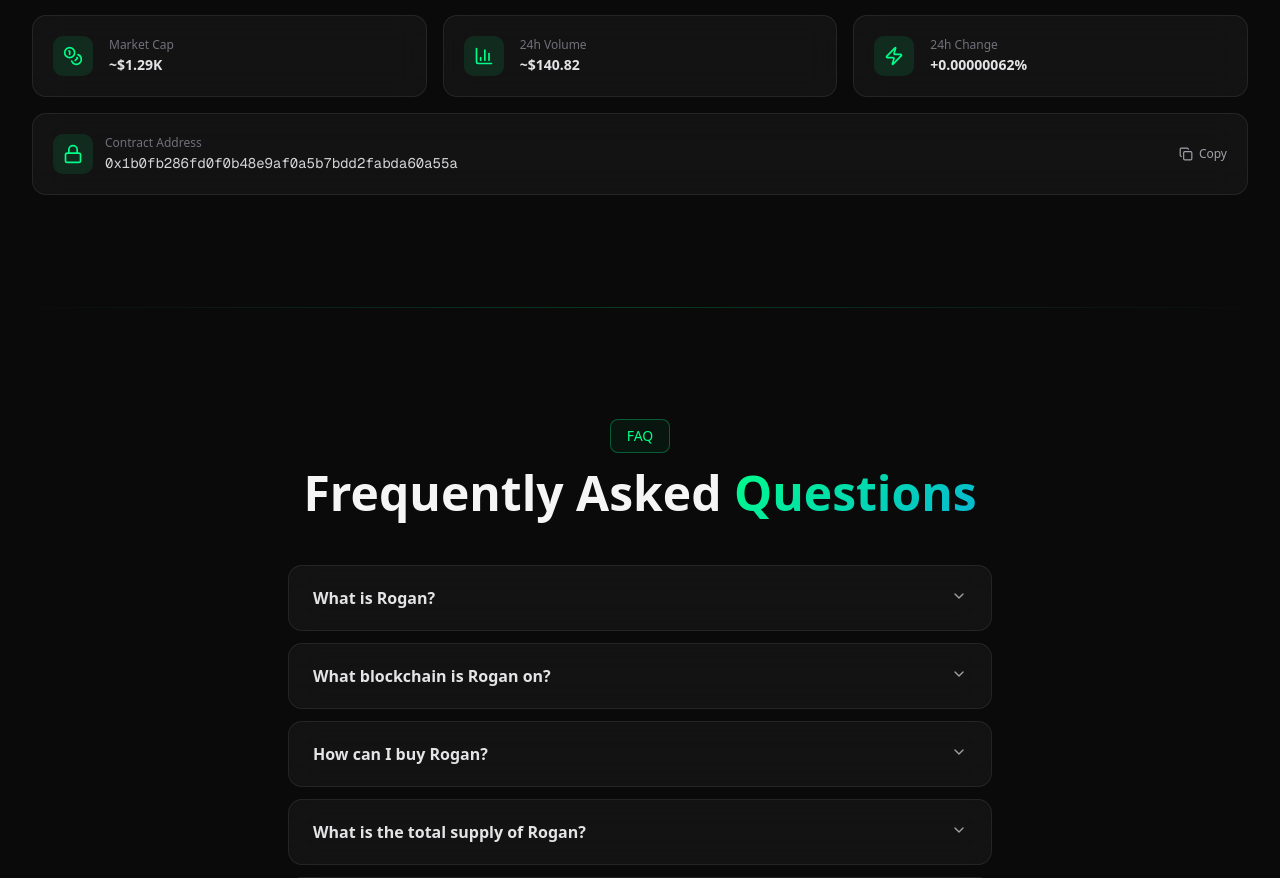
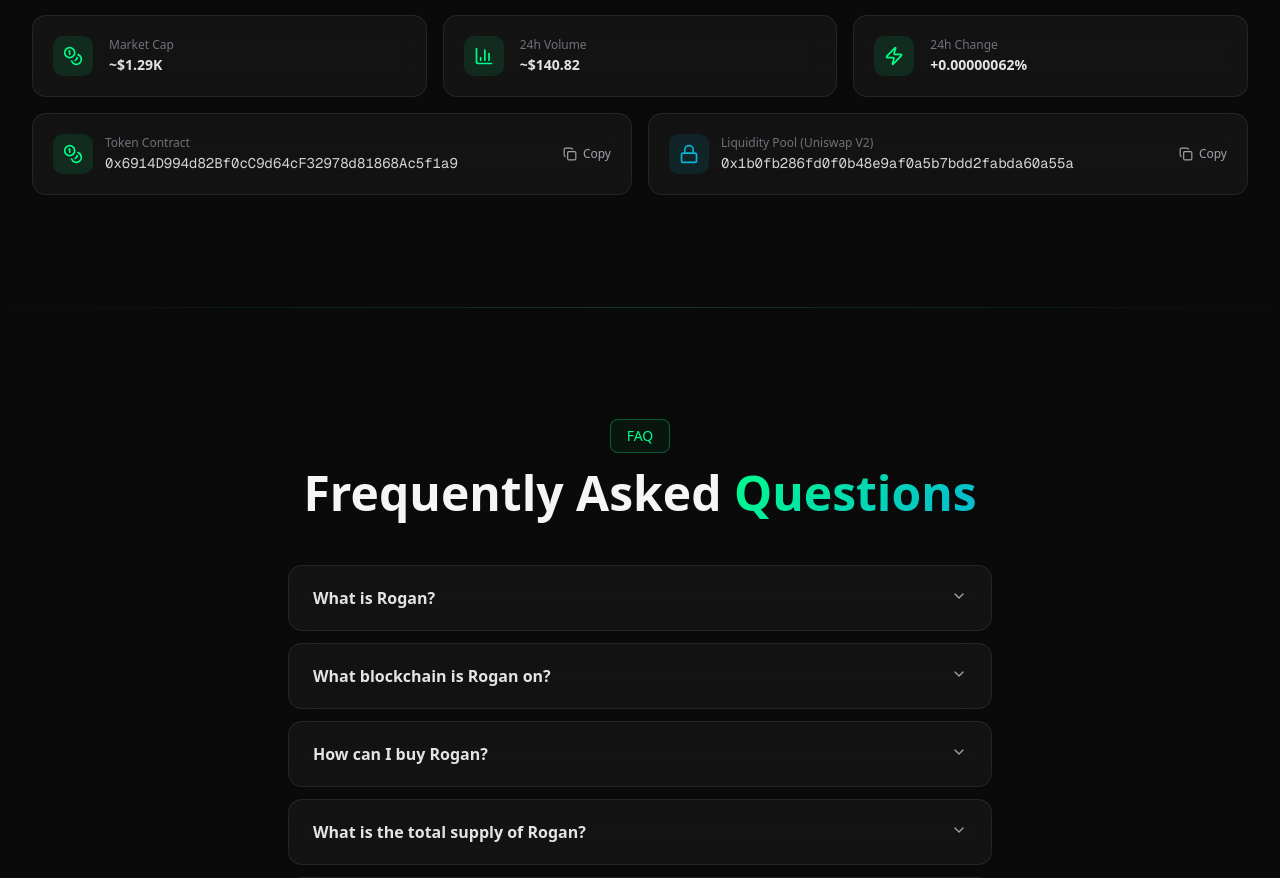
Before and after one commit to Omerhrr/rogan, a Next.js app: page / in a window 1280 px wide. Shown: the part 4491-5369 px from the top of the page. Built offline with nearby package versions, Linux system fonts and the light colour scheme.

Commit message:
f0afe28d-e23b-4dd0-8774-82ae42e58542

```diff
--- a/src/app/page.tsx
+++ b/src/app/page.tsx
@@ -29,7 +29,8 @@ import { Badge } from '@/components/ui/badge'
 
 // ─── Data ───────────────────────────────────────────────────────────
 
-const CONTRACT_ADDRESS = '0x1b0fb286fd0f0b48e9af0a5b7bdd2fabda60a55a'
+const TOKEN_ADDRESS = '0x6914D994d82Bf0cC9d64cF32978d81868Ac5f1a9'
+const LP_ADDRESS = '0x1b0fb286fd0f0b48e9af0a5b7bdd2fabda60a55a'
 const DEXSCREENER_URL = 'https://dexscreener.com/base/0x1b0fb286fd0f0b48e9af0a5b7bdd2fabda60a55a'
 const DEXTOOLS_URL = 'https://www.dextools.io/app/base/pair-explorer/0x1b0fb286fd0f0b48e9af0a5b7bdd2fabda60a55a'
 const UNISWAP_URL = 'https://app.uniswap.org'
@@ -73,7 +74,7 @@ const faqs = [
   },
   {
     q: 'How can I buy Rogan?',
-    a: 'You can buy ROGAN on Uniswap V2 through the Base network. Simply connect your wallet (like MetaMask or Coinbase Wallet), ensure you have ETH on Base for gas, and swap for ROGAN using the contract address. Always verify the contract address before trading.',
+    a: 'You can buy ROGAN on Uniswap V2 through the Base network. Simply connect your wallet (like MetaMask or Coinbase Wallet), ensure you have ETH on Base for gas, and swap for ROGAN using the token contract address: 0x6914D994d82Bf0cC9d64cF32978d81868Ac5f1a9. Always verify the contract address before trading.',
   },
   {
     q: 'What is the total supply of Rogan?',
@@ -740,20 +741,38 @@ function TokenInfoSection() {
           ))}
         </div>
 
-        {/* Contract Address */}
+        {/* Contract Addresses */}
         <FadeInSection delay={0.3}>
-          <div className="glass-card rounded-xl p-5 mt-4">
-            <div className="flex flex-col sm:flex-row sm:items-center justify-between gap-3">
-              <div className="flex items-center gap-3 min-w-0">
-                <div className="w-10 h-10 rounded-lg bg-neon/10 flex items-center justify-center shrink-0">
-                  <Lock className="w-5 h-5 text-neon" />
+          <div className="grid grid-cols-1 sm:grid-cols-2 gap-4 mt-4">
+            {/* Token Contract */}
+            <div className="glass-card rounded-xl p-5">
+              <div className="flex flex-col sm:flex-row sm:items-center justify-between gap-3">
+                <div className="flex items-center gap-3 min-w-0">
+                  <div className="w-10 h-10 rounded-lg bg-neon/10 flex items-center justify-center shrink-0">
+                    <Coins className="w-5 h-5 text-neon" />
+                  </div>
+                  <div className="min-w-0">
+                    <div className="text-xs text-zinc-500 mb-0.5">Token Contract</div>
+                    <div className="text-sm font-mono text-zinc-300 truncate">{TOKEN_ADDRESS}</div>
+                  </div>
                 </div>
-                <div className="min-w-0">
-                  <div className="text-xs text-zinc-500 mb-0.5">Contract Address</div>
-                  <div className="text-sm font-mono text-zinc-300 truncate">{CONTRACT_ADDRESS}</div>
+                <CopyButton text={TOKEN_ADDRESS} />
+              </div>
+            </div>
+            {/* Liquidity Pool */}
+            <div className="glass-card rounded-xl p-5">
+              <div className="flex flex-col sm:flex-row sm:items-center justify-between gap-3">
+                <div className="flex items-center gap-3 min-w-0">
+                  <div className="w-10 h-10 rounded-lg bg-cyan/10 flex items-center justify-center shrink-0">
+                    <Lock className="w-5 h-5 text-cyan" />
+                  </div>
+                  <div className="min-w-0">
+                    <div className="text-xs text-zinc-500 mb-0.5">Liquidity Pool (Uniswap V2)</div>
+                    <div className="text-sm font-mono text-zinc-300 truncate">{LP_ADDRESS}</div>
+                  </div>
                 </div>
+                <CopyButton text={LP_ADDRESS} />
               </div>
-              <CopyButton text={CONTRACT_ADDRESS} />
             </div>
           </div>
         </FadeInSection>
```
